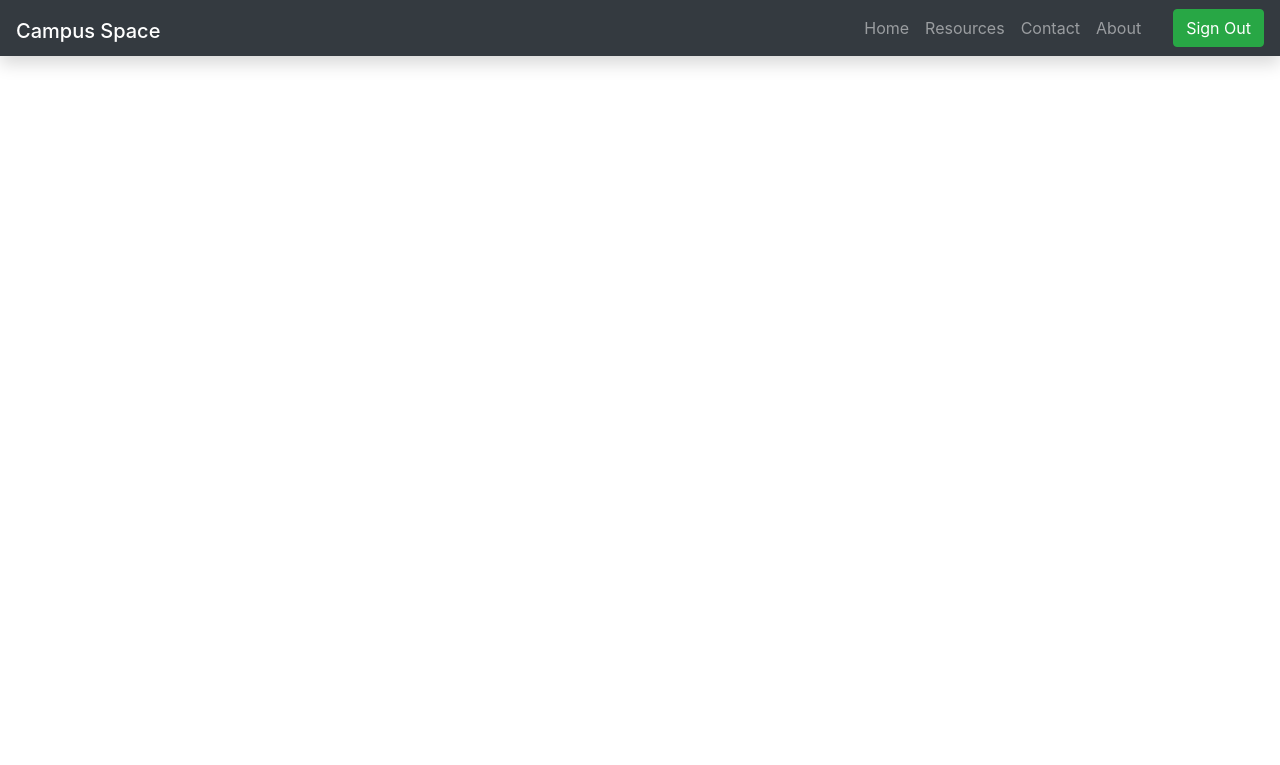
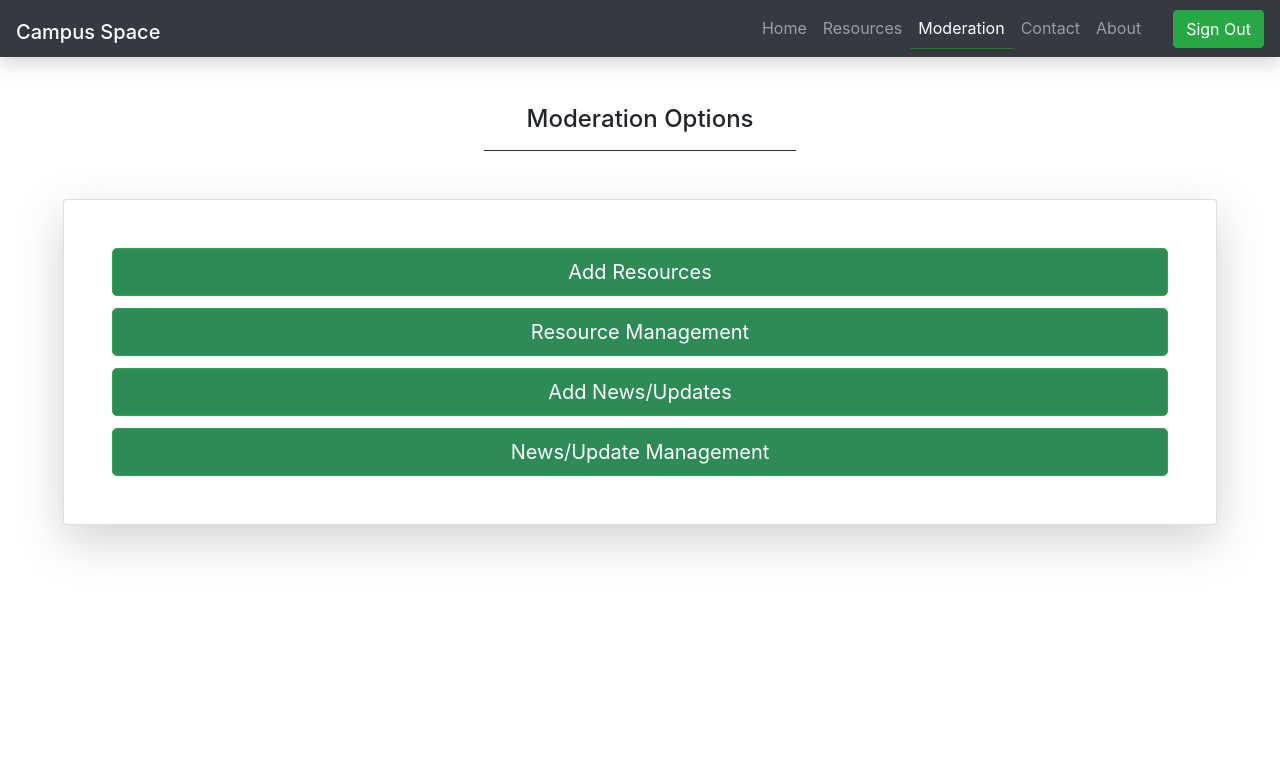
Before and after one commit to STEMCoders-ABU/project1, a CodeIgniter app: page /project1/moderation in a window 1280 px wide. Shown: the top 765 px of the page. Run offline with CodeIgniter, Linux system fonts and the light colour scheme.

Commit message:
added the moderation index page

```diff
--- a/application/views/moderation/index.php
+++ b/application/views/moderation/index.php
@@ -1,3 +1,11 @@
-<div class="mt-5">
+<div class="mt-5 container-fluid text-center">
+    <h4>Moderation Options</h4>
+    <hr class="bg-dark w-25">
 
+    <div class="card shadow shadow-lg mt-5 m-2 m-md-5 p-5 moderation-index-card">
+        <a href="<?= site_url('moderation/add_resource') ?>" class="btn btn-success btn-lg btn-block mb-1">Add Resources</a>
+        <a href="<?= site_url('moderation/manage_resource') ?>" class="btn btn-success btn-lg btn-block mb-1">Resource Management</a>
+        <a href="<?= site_url('moderation/add_news') ?>" class="btn btn-success btn-lg btn-block mb-1">Add News/Updates</a>
+        <a href="<?= site_url('moderation/manage_news') ?>" class="btn btn-success btn-lg btn-block">News/Update Management</a>
+    </div>
 </div>
--- a/application/views/templates/header.php
+++ b/application/views/templates/header.php
@@ -55,6 +55,7 @@
           <ul class="navbar-nav alex-font text-white">
             <li class="nav-item <?php if ($page_title == 'Home') echo 'active'; ?>"><a class="nav-link" href="<?php echo site_url() ?>">Home</a></li>
             <li class="nav-item <?php if ($page_title == 'Resources') echo 'active'; ?>"><a class="nav-link" href="<?php echo site_url('resources') ?>">Resources</a></li>
+            <li class="nav-item <?php if ($page_title == 'Moderation') echo 'active'; ?>"><a class="nav-link" href="<?php echo site_url('moderation') ?>">Moderation</a></li>
             <li class="nav-item <?php if ($page_title == 'Contact') echo 'active'; ?>"><a class="nav-link" href="<?php echo site_url('contact') ?>">Contact</a></li>
             <li class="nav-item <?php if ($page_title == 'About') echo 'active'; ?>"><a class="nav-link" href="<?php echo site_url('about') ?>">About</a></li>
           </ul>
--- a/assets/css/styles.css
+++ b/assets/css/styles.css
@@ -88,6 +88,12 @@ footer#generic-footer {
   width: 100%;
   height: 5rem;
   z-index: 1000;
+}
+
+@media(max-width: 34em) {
+  footer#generic-footer h4 {
+    font-size: 1.2rem;
+  }
 }
 
 /* index */
@@ -299,3 +305,14 @@ div .index-contents {
 	font-size: 4rem;
 	color: #08a1a1;
 }
+
+
+/* Moderation Pages */
+.moderation-index-card a {
+  background: seagreen !important;
+}
+
+.moderation-index-card a:hover {
+  background: azure !important;
+  color: seagreen;
+}
```
